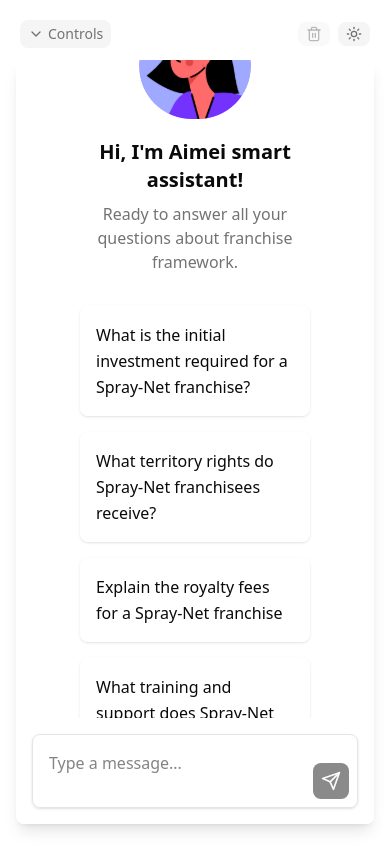
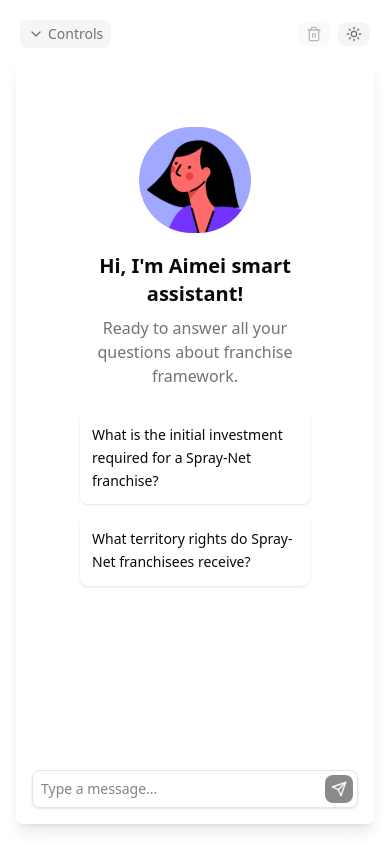
Before and after one commit to MaxsBond/aimei-assistant-chat, a Next.js app: page / in a window 390 px wide. Built offline with nearby package versions, Linux system fonts and the light colour scheme.

Commit message:
MobileVersion

```diff
--- a/src/app/globals.css
+++ b/src/app/globals.css
@@ -119,5 +119,23 @@
   }
   body {
     @apply bg-background text-foreground;
+    /* Fix for mobile viewport height issues */
+    height: 100%;
+    height: 100dvh;
+    overflow: hidden;
+    position: fixed;
+    width: 100%;
+  }
+  html {
+    height: 100%;
+    overflow: hidden;
   }
 }
+
+/* Mobile-specific adjustments */
+@media (max-width: 640px) {
+  .flex-1 {
+    flex: 1 1 0%;
+    min-height: 0;
+  }
+}
--- a/src/components/chat/chat-input.tsx
+++ b/src/components/chat/chat-input.tsx
@@ -24,7 +24,9 @@
     const textarea = textareaRef.current;
     if (textarea) {
       textarea.style.height = "auto";
-      const newHeight = Math.min(textarea.scrollHeight, 200);
+      // Limit max height on smaller screens
+      const maxHeight = window.innerWidth < 640 ? 120 : 200;
+      const newHeight = Math.min(textarea.scrollHeight, maxHeight);
       textarea.style.height = `${newHeight}px`;
     }
   }, [message]);
@@ -41,6 +43,11 @@
     if (trimmedMessage && !isLoading) {
       onSendMessage(trimmedMessage);
       setMessage("");
+
+      // Reset height after sending
+      if (textareaRef.current) {
+        textareaRef.current.style.height = "auto";
+      }
     }
   };
 
@@ -62,14 +69,14 @@
   };
 
   return (
-    <div className={`border rounded-md p-2 flex items-end gap-2 bg-background/60 shadow-sm transition-colors ${isLoading ? 'border-primary/50' : ''}`}>
+    <div className={`border rounded-md p-1 sm:p-2 flex items-end gap-1 sm:gap-2 bg-background/60 shadow-sm transition-colors ${isLoading ? 'border-primary/50' : ''}`}>
       <textarea
         ref={textareaRef}
         value={message}
         onChange={(e) => setMessage(e.target.value)}
         onKeyDown={handleKeyDown}
         placeholder={isLoading ? "Waiting for response..." : "Type a message..."}
-        className="flex-1 bg-transparent border-0 outline-none resize-none p-2 max-h-[200px] min-h-[56px] transition-opacity"
+        className="flex-1 bg-transparent border-0 outline-none resize-none p-1 sm:p-2 text-sm sm:text-base max-h-[120px] sm:max-h-[200px] min-h-[40px] sm:min-h-[56px] transition-opacity"
         rows={1}
         disabled={isLoading}
         style={{ opacity: isLoading ? 0.7 : 1 }}
@@ -78,13 +85,13 @@
       <button
         onClick={handleSendMessage}
         disabled={isLoading || !message.trim()}
-        className="rounded-md p-2 bg-primary text-primary-foreground hover:bg-primary/90 disabled:opacity-50 disabled:cursor-not-allowed transition-colors flex items-center justify-center"
+        className="rounded-md p-1.5 sm:p-2 bg-primary text-primary-foreground hover:bg-primary/90 disabled:opacity-50 disabled:cursor-not-allowed transition-colors flex items-center justify-center"
         aria-label="Send message"
       >
         {isLoading ? (
-          <Loader2 className="h-5 w-5 animate-spin" />
+          <Loader2 className="h-4 w-4 sm:h-5 sm:w-5 animate-spin" />
         ) : (
-          <Send className="h-5 w-5" />
+          <Send className="h-4 w-4 sm:h-5 sm:w-5" />
         )}
       </button>
     </div>
--- a/src/components/chat/chat.tsx
+++ b/src/components/chat/chat.tsx
@@ -158,7 +158,7 @@
   const activePrompt = getActivePrompt();
 
   return (
-    <div className="flex flex-col h-[calc(100vh-5rem)]">
+    <div className="flex flex-col min-h-[calc(100vh-5rem)] max-h-[calc(100vh-5rem)]">
       <div className="flex-1 flex flex-col overflow-hidden rounded-md bg-background/60 shadow-lg">
         {showCustomPromptForm && (
           <CustomPrompt
--- a/src/components/chat/welcome-suggestions.tsx
+++ b/src/components/chat/welcome-suggestions.tsx
@@ -1,11 +1,14 @@
 "use client";
+
+import { useEffect, useState } from "react";
 
 interface WelcomeSuggestionProps {
   onClick: (content: string) => void;
 }
 
 export function WelcomeSuggestions({ onClick }: WelcomeSuggestionProps) {
-  const suggestions = [
+  // All available suggestions
+  const allSuggestions = [
     {
       title: "What is the initial investment required for a Spray-Net franchise?"
     },
@@ -20,13 +23,38 @@
     }
   ];
 
+  // State to hold visible suggestions based on screen size
+  const [visibleSuggestions, setVisibleSuggestions] = useState(allSuggestions);
+
+  // Update suggestions when window resizes
+  useEffect(() => {
+    const handleResize = () => {
+      // For mobile (< 640px) show only first 2 suggestions
+      if (window.innerWidth < 640) {
+        setVisibleSuggestions(allSuggestions.slice(0, 2));
+      } else {
+        // For larger screens show all suggestions
+        setVisibleSuggestions(allSuggestions);
+      }
+    };
+
+    // Set initial state
+    handleResize();
+
+    // Add event listener
+    window.addEventListener('resize', handleResize);
+
+    // Clean up
+    return () => window.removeEventListener('resize', handleResize);
+  }, []);
+
   return (
-    <div className="grid grid-cols-1 sm:grid-cols-2 gap-4 mt-8 max-w-4xl mx-auto w-full">
-      {suggestions.map((suggestion, index) => (
+    <div className="grid grid-cols-1 sm:grid-cols-2 gap-3 mt-6 sm:mt-8 max-w-4xl mx-auto w-full">
+      {visibleSuggestions.map((suggestion, index) => (
         <button
           key={index}
           onClick={() => onClick(suggestion.title)}
-          className="p-4 rounded-md bg-background/60 shadow-sm hover:bg-muted/50 transition-colors text-left w-full"
+          className="p-3 sm:p-4 rounded-md bg-background/60 shadow-sm hover:bg-muted/50 transition-colors text-left w-full text-sm sm:text-base"
         >
           <div className="leading-relaxed">{suggestion.title}</div>
         </button>
--- a/src/components/layout/main-layout.tsx
+++ b/src/components/layout/main-layout.tsx
@@ -9,9 +9,9 @@
 
 export function MainLayout({ children }: MainLayoutProps) {
   return (
-    <div className="flex flex-col min-h-screen">
+    <div className="flex flex-col min-h-screen h-[100dvh] w-full overflow-hidden">
       {/* Main content */}
-      <main className="flex-1 container mx-auto p-4">
+      <main className="flex-1 container mx-auto p-4 overflow-hidden">
         <ChatControls />
         {children}
       </main>
```
